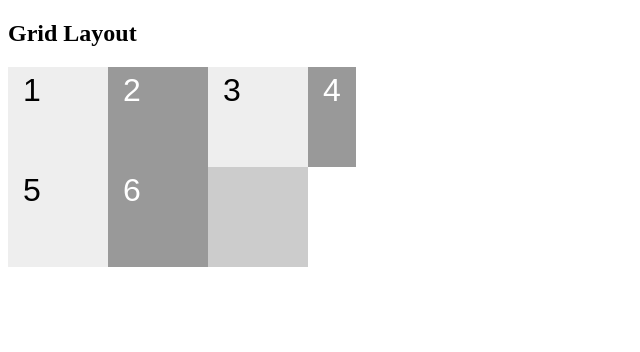
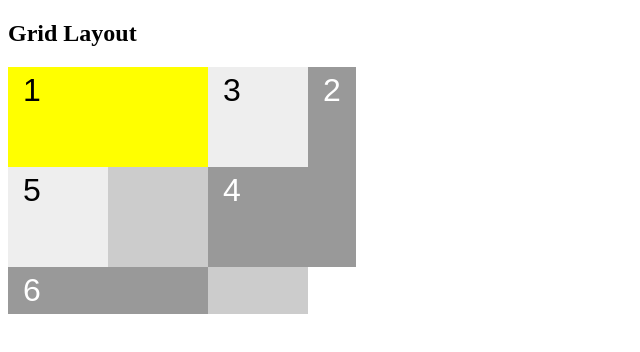
Before and after one commit to whoisnathaliamelo/curso-frontend, a plain HTML site: page css-grid/grid1_inicio.html in a window 1280 px wide. Shown: the whole page, without its empty margins (0-640 px from the left). Drawn offline with Linux system fonts and the light colour scheme.

Commit message:
inicio grid

```diff
--- a/css-grid/grid1_inicio.html
+++ b/css-grid/grid1_inicio.html
@@ -30,8 +30,27 @@
       /* GRID */
       .gridContainer {
         display: grid;
-        grid-template-columns:repeat(3, 100px) 1fr;
+         grid-template-columns:repeat(3, 100px) /*1fr*/;
         grid-template-rows:repeat(2, 100px);
+      }
+      .gridItem:nth-child(1){
+        background-color: yellow;
+        /* grid-row-start: 1;
+        grid-row-end: 2; */
+        grid-row: 1;
+        /* grid-column-start: 1;
+        grid-column-end: 3; */
+        grid-column: 1 / 3;
+      }
+      .gridItem:nth-child(2) {
+        grid-row: 1 / -1;
+        grid-column: 4 / -1;
+      }
+      .gridItem:nth-child(6) {
+        grid-column: 1 / span 2;
+      }
+      .gridItem:nth-child(4) {
+        grid-area: 2 / 3 / -1 / 4;
       }
     </style>
   </head>
```
